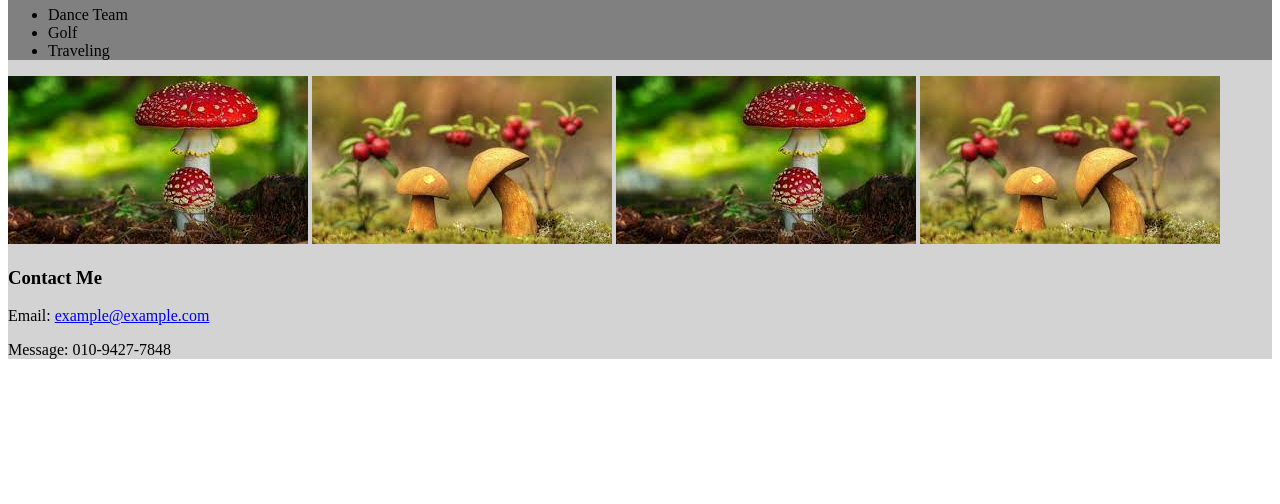
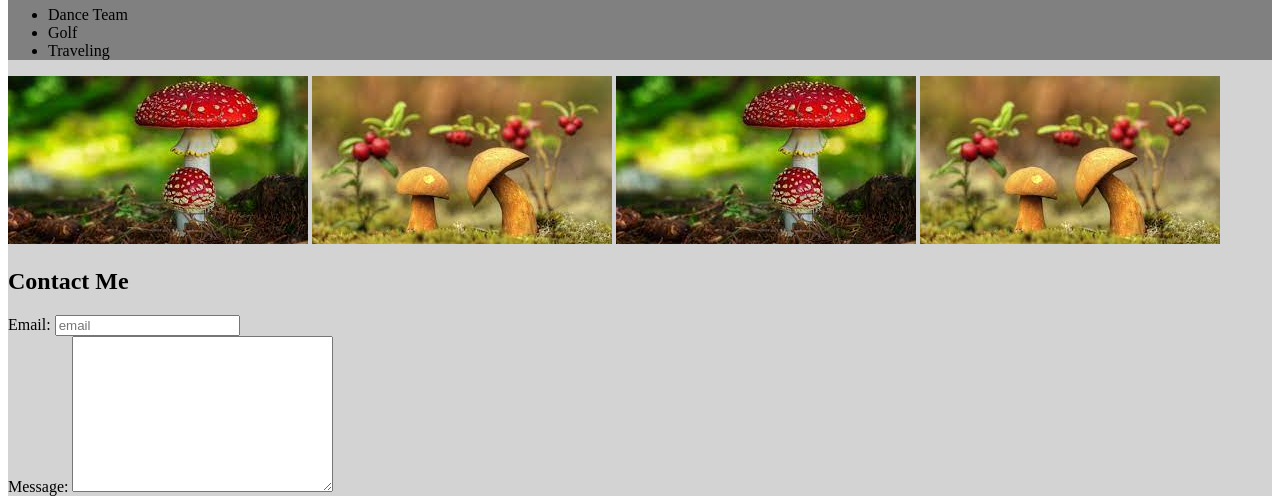
Before and after one commit to KimWonjong123/webprogramminglab, a plain HTML site: page week4/index.html in a window 1280 px wide. Shown: the part 608-1112 px from the top of the page. Before the commit the page ends 983 px from the top, so only its background shows below. Drawn offline with Linux system fonts and the light colour scheme.

Commit message:
contact me fix

```diff
--- a/week4/index.html
+++ b/week4/index.html
@@ -62,15 +62,19 @@
             <img src="images/image1.jfif" alt="image3">
             <img src="images/image2.jfif" alt="image4">
         </div>
-        <footer>
-            <h3>Contact Me</h3>
-            <p>
-                Email: <a href="mailto:example@example.com">example@example.com</a>
-            </p>
-            <p>
-                Message: 010-9427-7848
-            </p>
-        </footer>
+        <div id="contactme-wrapper">
+            <form action="POST">
+                <h2>Contact Me</h2>
+                <div id="contactme-email-wrapper">
+                    <label for="email">Email: </label>
+                    <input type="email" name="email" id="contactme-email" placeholder="email">
+                </div>
+                <div id="contactme-message-wrapper">
+                    <label for="message">Message: </label>
+                    <textarea name="message" id="contactme-message" cols="30" rows="10"></textarea>
+                </div>
+            </form>
+        </div>
     </div>
 </body>
 
```
